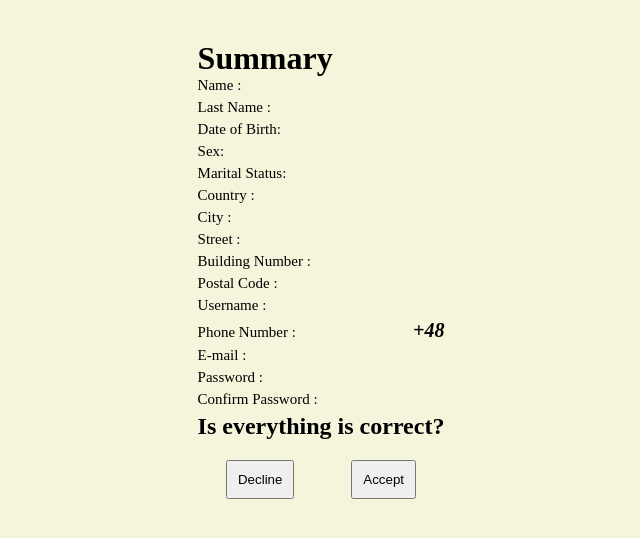
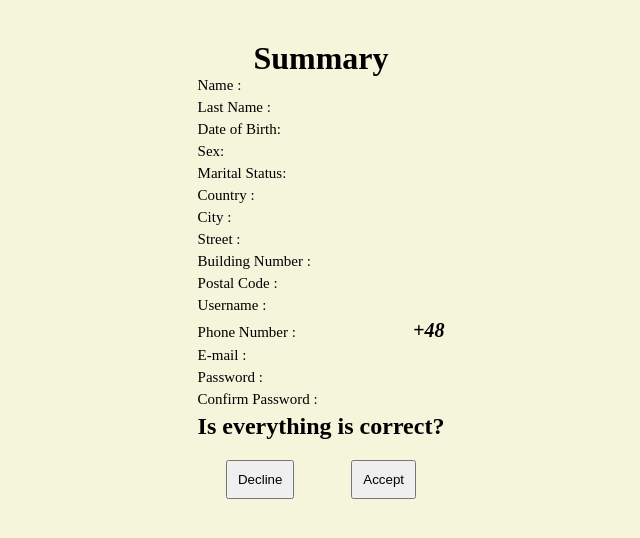
Before and after one commit to bartokrol/FormValidator, a React (Create React App) app: page / in a window 1280 px wide. Shown: the top 538 px of the page, without its empty margins (319-959 px from the left). Built offline with nearby package versions, Linux system fonts and the light colour scheme.

Commit message:
create handleAcceptSummary function, add little changes inside App.scss

```diff
--- a/src/App.js
+++ b/src/App.js
@@ -626,6 +626,23 @@ class App extends Component {
 		});
 	};
 
+	handleAcceptSummary = (e) => {
+		e.preventDefault();
+
+		const inputs = [];
+		for (let page of this.state.pages) {
+			page.inputs.map((input) => inputs.push(input));
+		}
+
+		const phoneInput = inputs.filter((input) => input.name === "phone");
+		inputs.forEach((input) => (input.value = ""));
+		phoneInput.forEach((input) => (input.value = "+48 "));
+
+		this.setState({
+			activePage: 0,
+		});
+	};
+
 	render() {
 		const activePage = this.state.activePage;
 		return (
@@ -648,6 +665,7 @@ class App extends Component {
 						<SummaryPage
 							pages={this.state.pages}
 							declineSummary={this.handleDeclineSummary}
+							acceptSummary={this.handleAcceptSummary}
 						/>
 					) : null}
 				</form>
--- a/src/SummaryPage.js
+++ b/src/SummaryPage.js
@@ -19,14 +19,14 @@ const SummaryPage = (props) => {
 
 	return (
 		<div className="summaryPage">
-			<h1>Summary</h1>
+			<h1 className="summaryPage__summaryText">Summary</h1>
 			{summaryValues}
 			<h2 className="summaryPage__correctQuestion">
 				Is everything is correct?
 			</h2>
 			<div className="summaryPage__buttons">
 				<button onClick={props.declineSummary}>Decline</button>
-				<button>Accept</button>
+				<button onClick={props.acceptSummary}>Accept</button>
 			</div>
 		</div>
 	);
--- a/src/styles/App.css
+++ b/src/styles/App.css
@@ -115,6 +115,15 @@
   opacity: 1;
 }
 
+.summaryPage__summaryText {
+  display: -webkit-box;
+  display: -ms-flexbox;
+  display: flex;
+  -webkit-box-pack: center;
+      -ms-flex-pack: center;
+          justify-content: center;
+}
+
 .summaryPage__inputBox {
   display: -webkit-box;
   display: -ms-flexbox;
--- a/src/styles/App.scss
+++ b/src/styles/App.scss
@@ -102,6 +102,10 @@ $formWidth: calc(#{$pageWidth} - (#{$inputHeight} * 2));
 }
 
 .summaryPage {
+	&__summaryText {
+		display: flex;
+		justify-content: center;
+	}
 	&__inputBox {
 		display: flex;
 		justify-content: space-between;
```
Also changed, not shown: 1 other file (tests, documents, lock files or other folders).
